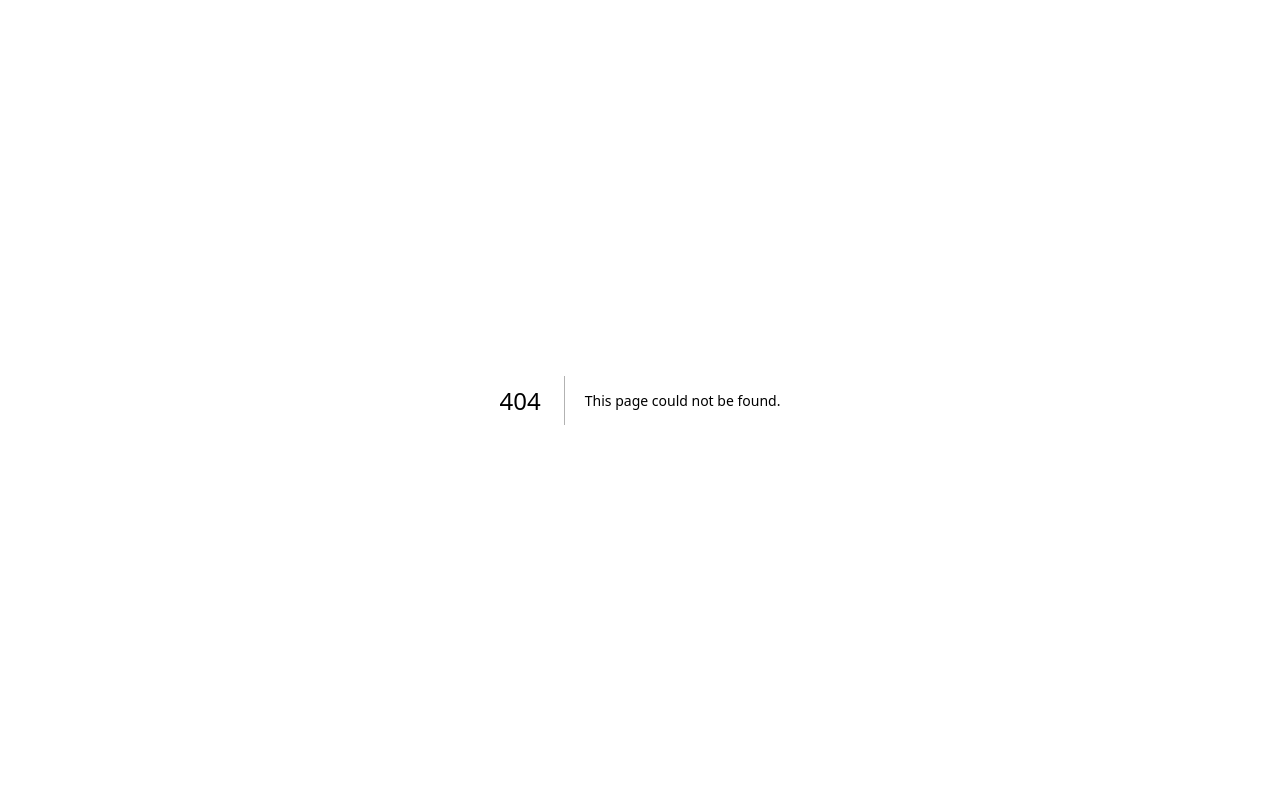
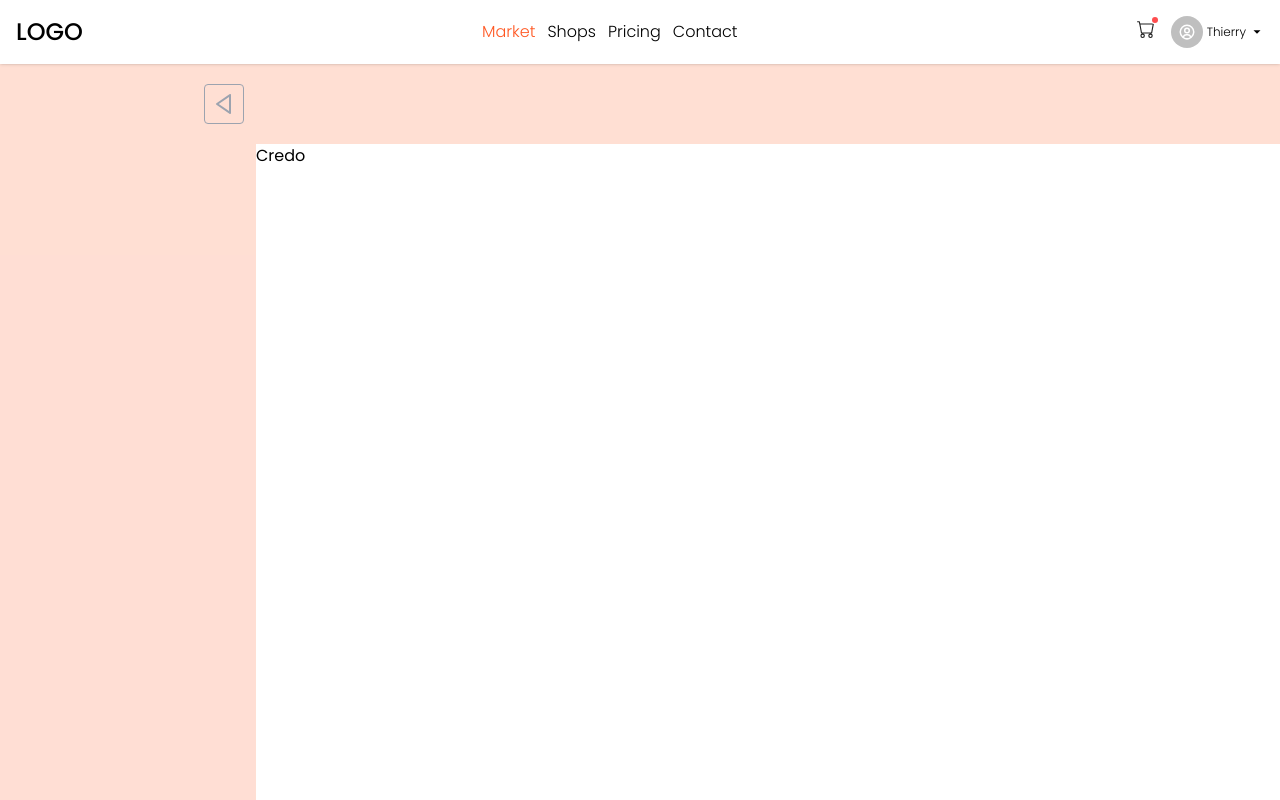
Before and after one commit to CREDO23/fr-gda-portfolio1, a Next.js app: page /seller in a window 1280 px wide. Before the commit this address had no page. Built offline with nearby package versions, Linux system fonts and the light colour scheme.

Commit message:
feat: add the seller dashboard layout

```diff
--- /dev/null
+++ b/src/app/seller/layout.tsx
@@ -0,0 +1,49 @@
+"use client";
+import { ReactNode } from "react";
+import Layout from "@/components/layouts";
+import { useState } from "react";
+import { BiLeftArrow, BiRightArrow } from "react-icons/bi";
+
+
+export default function DashboardLayout ({children} : {children : ReactNode}) {
+    const [collapse, setCollapse] = useState<boolean>(false);
+
+  return (
+    <Layout noScroll showFooter={false}>
+      <main className="w-screen relative bg-primary-color/10 h-screen overflow-hidden flex-wrap flex">
+        <div
+          className={`h-full transition-all ${
+            collapse ? " w-16" : "w-64"
+          } bg-primary-color/10`}
+        >
+          <div
+            className={`w-full transition-all cursor-pointer  px-3 h-20 text-2xl flex items-center ${
+              collapse ? "justify-center" : "justify-end"
+            } font-light text-black`}
+          >
+            <div
+              onClick={() => setCollapse(!collapse)}
+              className=" h-10 w-10 flex items-center justify-center border border-gray-400 text-gray-400 rounded"
+            >
+              {collapse ? <BiRightArrow /> : <BiLeftArrow />}
+            </div>
+          </div>
+        </div>
+        <header
+          className={`h-20 transition-all ${
+            collapse ? "w-[calc(100%-4rem)]" : "w-[calc(100%-16rem)]"
+          } bg-primary-color/10`}
+        ></header>
+        <div
+          className={` transition-all absolute top-20 ${
+            collapse
+              ? " left-16 w-[calc(100%-4rem)]"
+              : "left-64 w-[calc(100%-16rem)]"
+          }  h-[calc(100%-5rem)] bg-white`}
+        >
+          {children}
+        </div>
+      </main>
+    </Layout>
+  );
+}
--- /dev/null
+++ b/src/app/seller/page.tsx
@@ -0,0 +1,5 @@
+"use client";
+
+export default function Dashboard(): JSX.Element {
+  return <p>Credo</p>;
+}
--- a/src/components/layouts/header/index.tsx
+++ b/src/components/layouts/header/index.tsx
@@ -2,17 +2,18 @@ import Button from "@/components/global/button";
 import Navigation from "./navigation";
 import { BsCart } from "react-icons/bs";
 import Logo from "./logo";
-import { BiUserCircle} from "react-icons/bi";
+import { BiUserCircle } from "react-icons/bi";
 import { Avatar, Badge, Dropdown as DP, MenuProps, Space } from "antd";
 import Hamburger from "./hamburger";
 import { useState } from "react";
 import { IoMdArrowDropdown } from "react-icons/io";
 import { useAppSelector } from "@/redux/hooks";
+import { useLoginMutation } from "@/redux/api/auth";
 
 
 export default function Header() {
-
-  const currentUser = useAppSelector(store => store.auth)
+  const currentUser = useAppSelector((store) => store.auth);
+  const [,{data}] = useLoginMutation()
 
   const isLoged = true;
 
@@ -40,8 +41,6 @@ export default function Header() {
     );
   };
 
-
-  console.log(currentUser.mutations)
   return (
     <>
       {hamburger && (
--- a/src/components/layouts/index.tsx
+++ b/src/components/layouts/index.tsx
@@ -1,14 +1,28 @@
+"use client";
+
 import Header from "./header";
 import Footer from "./footer";
 
-export default function Layout({ children } : {children: JSX.Element}) {
+export default function Layout({
+  children,
+  showHeader = true,
+  showFooter = true,
+  noScroll = false,
+}: {
+  children: JSX.Element;
+  showHeader?: boolean;
+  showFooter?: boolean;
+  noScroll?: boolean;
+}) {
   return (
     <div
-      className={` overflow-auto no-scrollbar h-screen  items-center justify-center  w-screen  gap-5`}
+      className={` ${
+        noScroll ? " overflow-hidden" : "overflow-auto no-scrollbar"
+      }  h-screen  items-center justify-center  w-screen  gap-5`}
     >
-      <Header />
+      {showHeader && <Header />}
       <div className="w-full">{children}</div>
-      <Footer />
+      {showFooter && <Footer />}
     </div>
   );
 }
--- a/src/redux/api/auth.ts
+++ b/src/redux/api/auth.ts
@@ -1,5 +1,4 @@
 import { createApi, fetchBaseQuery } from "@reduxjs/toolkit/query/react";
-import {REHYDRATE} from 'redux-persist'
 
 type TRegisterInput = {
   username: string;
@@ -57,4 +56,6 @@ export const authApi = createApi({
   }),
 });
 
-export const { useRegisterMutation, useLoginMutation } = authApi;
+
+export const { useRegisterMutation, useLoginMutation ,  } = authApi;
+export const data= authApi.endpoints.login
```
